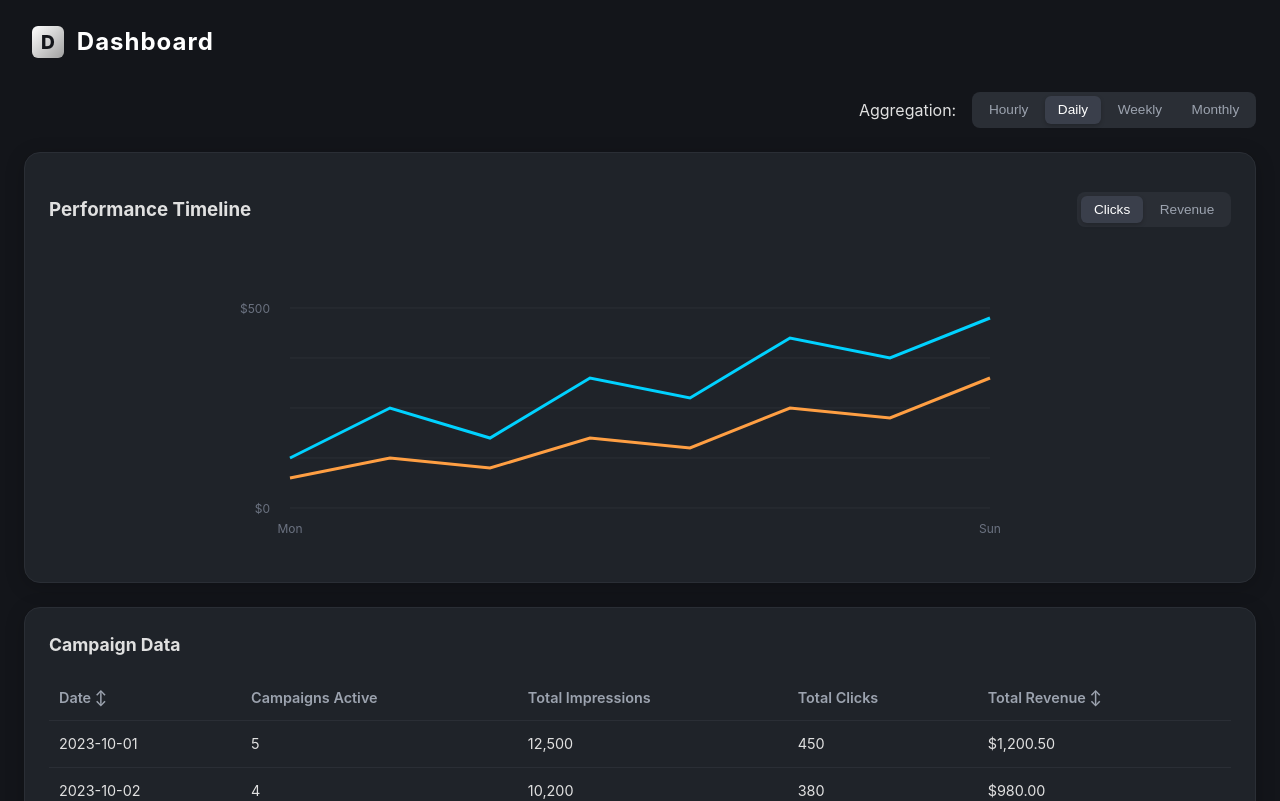
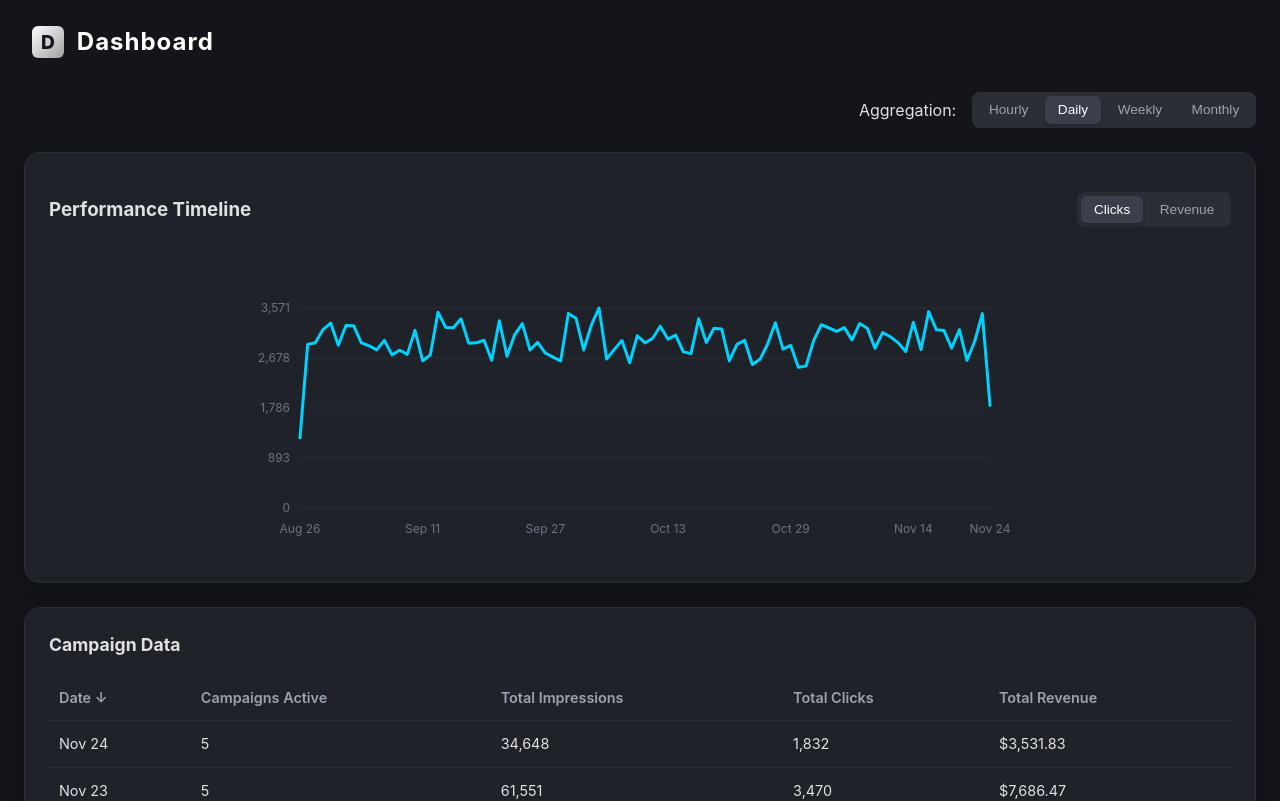
Before and after one commit to hapttic/front-test-assigment-2025-public, a React (Vite) app: page / in a window 1280 px wide. Shown: the top 801 px of the page. Built offline with nearby package versions, Linux system fonts and the light colour scheme.

Commit message:
feat: implement SVG timeline chart and sortable data grid components

```diff
--- a/src/components/Chart/TimelineChart.tsx
+++ b/src/components/Chart/TimelineChart.tsx
@@ -1,18 +1,58 @@
-import React from "react";
+import React, { useMemo } from "react";
 import "./TimelineChart.scss";
+import type { AggregatedDataPoint } from "../../utils/dataProcessor";
 
 type MetricType = "Clicks" | "Revenue";
 
 interface TimelineChartProps {
+  data: AggregatedDataPoint[];
   selectedMetric: MetricType;
   onSelectMetric: (type: MetricType) => void;
 }
 
 const TimelineChart: React.FC<TimelineChartProps> = ({
+  data,
   selectedMetric,
   onSelectMetric,
 }) => {
   const options: MetricType[] = ["Clicks", "Revenue"];
+
+  const { points, maxValue, xLabels } = useMemo(() => {
+    if (!data.length) return { points: "", maxValue: 0, xLabels: [] };
+
+    const values = data.map((d) =>
+      selectedMetric === "Clicks" ? d.clicks : d.revenue
+    );
+    const maxVal = Math.max(...values, 1);
+    const minTime = data[0].timestamp;
+    const maxTime = data[data.length - 1].timestamp;
+    const timeRange = maxTime - minTime || 1;
+
+    const width = 800;
+    const height = 300;
+    const padding = { top: 50, bottom: 50, left: 60, right: 50 };
+    const chartWidth = width - padding.left - padding.right;
+    const chartHeight = height - padding.top - padding.bottom;
+
+    const coordinates = data.map((d) => {
+      const val = selectedMetric === "Clicks" ? d.clicks : d.revenue;
+      const x =
+        data.length === 1
+          ? padding.left + chartWidth / 2
+          : padding.left + ((d.timestamp - minTime) / timeRange) * chartWidth;
+      const y = padding.top + chartHeight - (val / maxVal) * chartHeight;
+      return { x, y, label: d.label };
+    });
+
+    const pointsStr = coordinates.map((p) => `${p.x},${p.y}`).join(" ");
+
+    const labelStep = Math.ceil(coordinates.length / 6);
+    const labels = coordinates.filter(
+      (_, i) => i % labelStep === 0 || i === coordinates.length - 1
+    );
+
+    return { points: pointsStr, maxValue: maxVal, xLabels: labels };
+  }, [data, selectedMetric]);
 
   return (
     <div className="timeline-chart-container">
@@ -34,79 +74,61 @@ const TimelineChart: React.FC<TimelineChartProps> = ({
       </div>
       <div className="chart-wrapper">
         <svg className="chart-svg" viewBox="0 0 800 300">
+          {[0, 0.25, 0.5, 0.75, 1].map((tick) => {
+            const y = 250 - tick * 200;
+            return (
+              <g key={tick}>
                 <line
-            x1="50"
-            y1="50"
+                  x1="60"
+                  y1={y}
                   x2="750"
-            y2="50"
+                  y2={y}
                   stroke="#2a2e35"
                   strokeWidth="1"
                 />
-          <line
-            x1="50"
-            y1="100"
-            x2="750"
-            y2="100"
-            stroke="#2a2e35"
-            strokeWidth="1"
+                <text
+                  x="50"
+                  y={y + 4}
+                  textAnchor="end"
+                  fill="#6b7280"
+                  fontSize="12"
+                >
+                  {selectedMetric === "Revenue" ? "$" : ""}
+                  {Math.round(maxValue * tick).toLocaleString()}
+                </text>
+              </g>
+            );
+          })}
+
+          {points && (
+            <polyline
+              points={points}
+              fill="none"
+              stroke={selectedMetric === "Clicks" ? "#00d2ff" : "#ff9f43"}
+              strokeWidth="3"
+              strokeLinecap="round"
+              strokeLinejoin="round"
             />
-          <line
-            x1="50"
-            y1="150"
-            x2="750"
-            y2="150"
-            stroke="#2a2e35"
-            strokeWidth="1"
-          />
-          <line
-            x1="50"
-            y1="200"
-            x2="750"
-            y2="200"
-            stroke="#2a2e35"
-            strokeWidth="1"
-          />
-          <line
-            x1="50"
-            y1="250"
-            x2="750"
-            y2="250"
-            stroke="#2a2e35"
-            strokeWidth="1"
-          />
+          )}
 
-          <polyline
-            points="50,200 150,150 250,180 350,120 450,140 550,80 650,100 750,60"
-            fill="none"
-            stroke="#00d2ff"
-            strokeWidth="3"
-          />
-          <polyline
-            points="50,220 150,200 250,210 350,180 450,190 550,150 650,160 750,120"
-            fill="none"
-            stroke="#ff9f43"
-            strokeWidth="3"
-          />
-
-          <text x="30" y="255" textAnchor="end" fill="#6b7280" fontSize="12">
-            $0
-          </text>
-          <text x="30" y="55" textAnchor="end" fill="#6b7280" fontSize="12">
-            $500
-          </text>
-
-          <text x="50" y="275" textAnchor="middle" fill="#6b7280" fontSize="12">
-            Mon
-          </text>
+          {xLabels.map((label, i) => (
             <text
-            x="750"
+              key={i}
+              x={label.x}
               y="275"
               textAnchor="middle"
               fill="#6b7280"
               fontSize="12"
             >
-            Sun
+              {label.label}
             </text>
+          ))}
+
+          {!data.length && (
+            <text x="400" y="150" textAnchor="middle" fill="#6b7280">
+              No Data Available
+            </text>
+          )}
         </svg>
       </div>
     </div>
--- a/src/components/Dashboard/Dashboard.tsx
+++ b/src/components/Dashboard/Dashboard.tsx
@@ -1,17 +1,26 @@
-import React, { useState } from "react";
+import React, { useState, useEffect, useMemo } from "react";
 import AggregationControls from "../Controls/AggregationControls";
 import TimelineChart from "../Chart/TimelineChart";
 import DataGrid from "../Table/DataGrid";
 import "./Dashboard.scss";
-
-type AggregationType = "Hourly" | "Daily" | "Weekly" | "Monthly";
+import { fetchData, aggregateData } from "../../utils/dataProcessor";
+import type { RawData, AggregationType } from "../../utils/dataProcessor";
 
 type MetricType = "Clicks" | "Revenue";
 
 const Dashboard: React.FC = () => {
   const [aggregation, setAggregation] = useState<AggregationType>("Daily");
+  const [metric, setMetric] = useState<MetricType>("Clicks");
+  const [rawData, setRawData] = useState<RawData | null>(null);
 
-  const [metric, setMetric] = useState<MetricType>("Clicks");
+  useEffect(() => {
+    fetchData().then(setRawData).catch(console.error);
+  }, []);
+
+  const chartData = useMemo(() => {
+    if (!rawData) return [];
+    return aggregateData(rawData.metrics, aggregation);
+  }, [rawData, aggregation]);
 
   return (
     <div className="dashboard">
@@ -29,10 +38,14 @@ const Dashboard: React.FC = () => {
           />
         </div>
         <div className="chart-section">
-          <TimelineChart selectedMetric={metric} onSelectMetric={setMetric} />
+          <TimelineChart
+            data={chartData}
+            selectedMetric={metric}
+            onSelectMetric={setMetric}
+          />
         </div>
         <div className="grid-section">
-          <DataGrid />
+          <DataGrid data={chartData} />
         </div>
       </main>
     </div>
--- a/src/components/Table/DataGrid.tsx
+++ b/src/components/Table/DataGrid.tsx
@@ -1,7 +1,35 @@
-import React from "react";
+import React, { useState, useMemo } from "react";
 import "./DataGrid.scss";
+import type { AggregatedDataPoint } from "../../utils/dataProcessor";
 
-const DataGrid: React.FC = () => {
+interface DataGridProps {
+  data: AggregatedDataPoint[];
+}
+
+type SortField = "timestamp" | "revenue";
+type SortDirection = "asc" | "desc";
+
+const DataGrid: React.FC<DataGridProps> = ({ data }) => {
+  const [sortField, setSortField] = useState<SortField>("timestamp");
+  const [sortDirection, setSortDirection] = useState<SortDirection>("desc");
+
+  const handleSort = (field: SortField) => {
+    if (sortField === field) {
+      setSortDirection(sortDirection === "asc" ? "desc" : "asc");
+    } else {
+      setSortField(field);
+      setSortDirection("desc");
+    }
+  };
+
+  const sortedData = useMemo(() => {
+    return [...data].sort((a, b) => {
+      const valA = sortField === "timestamp" ? a.timestamp : a.revenue;
+      const valB = sortField === "timestamp" ? b.timestamp : b.revenue;
+      return sortDirection === "asc" ? valA - valB : valB - valA;
+    });
+  }, [data, sortField, sortDirection]);
+
   return (
     <div className="data-grid-container">
       <h3>Campaign Data</h3>
@@ -9,40 +37,45 @@ const DataGrid: React.FC = () => {
         <table className="data-table">
           <thead>
             <tr>
-              <th className="sortable">Date ↕</th>
+              <th className="sortable" onClick={() => handleSort("timestamp")}>
+                Date{" "}
+                {sortField === "timestamp" &&
+                  (sortDirection === "asc" ? "↑" : "↓")}
+              </th>
               <th>Campaigns Active</th>
               <th>Total Impressions</th>
               <th>Total Clicks</th>
-              <th className="sortable">Total Revenue ↕</th>
+              <th className="sortable" onClick={() => handleSort("revenue")}>
+                Total Revenue{" "}
+                {sortField === "revenue" &&
+                  (sortDirection === "asc" ? "↑" : "↓")}
+              </th>
             </tr>
           </thead>
           <tbody>
-            <tr>
-              <td>2023-10-01</td>
-              <td>5</td>
-              <td>12,500</td>
-              <td>450</td>
-              <td>$1,200.50</td>
-            </tr>
-            <tr>
-              <td>2023-10-02</td>
-              <td>4</td>
-              <td>10,200</td>
-              <td>380</td>
-              <td>$980.00</td>
-            </tr>
-            <tr>
-              <td>2023-10-03</td>
-              <td>6</td>
-              <td>15,100</td>
-              <td>520</td>
-              <td>$1,450.25</td>
-            </tr>
-            <tr>
-              <td colSpan={5} className="empty-state">
-                Select aggregation to view data
-              </td>
-            </tr>
+            {sortedData.length > 0 ? (
+              sortedData.map((row) => (
+                <tr key={row.timestamp}>
+                  <td>{row.label}</td>
+                  <td>{row.campaignsActive}</td>
+                  <td>{row.impressions.toLocaleString()}</td>
+                  <td>{row.clicks.toLocaleString()}</td>
+                  <td>
+                    $
+                    {row.revenue.toLocaleString(undefined, {
+                      minimumFractionDigits: 2,
+                      maximumFractionDigits: 2,
+                    })}
+                  </td>
+                </tr>
+              ))
+            ) : (
+              <tr>
+                <td colSpan={5} className="empty-state">
+                  No data available
+                </td>
+              </tr>
+            )}
           </tbody>
         </table>
       </div>
--- /dev/null
+++ b/src/utils/dataProcessor.ts
@@ -0,0 +1,133 @@
+export interface Campaign {
+  id: string;
+  name: string;
+  platform: string;
+}
+
+export interface Metric {
+  campaignId: string;
+  timestamp: string;
+  impressions: number;
+  clicks: number;
+  revenue: number;
+}
+
+export interface RawData {
+  campaigns: Campaign[];
+  metrics: Metric[];
+}
+
+export interface AggregatedDataPoint {
+  label: string;
+  timestamp: number;
+  clicks: number;
+  revenue: number;
+  impressions: number;
+  campaignsActive: number;
+}
+
+export type AggregationType = "Hourly" | "Daily" | "Weekly" | "Monthly";
+
+export const fetchData = async (): Promise<RawData> => {
+  const response = await fetch("/data.json");
+  if (!response.ok) {
+    throw new Error("Failed to fetch data");
+  }
+  return response.json();
+};
+
+export const aggregateData = (
+  metrics: Metric[],
+  aggregation: AggregationType
+): AggregatedDataPoint[] => {
+  const groups: {
+    [key: string]: AggregatedDataPoint & { campaignIds: Set<string> };
+  } = {};
+
+  metrics.forEach((metric) => {
+    const date = new Date(metric.timestamp);
+    let key = "";
+    let label = "";
+    let groupTimestamp = 0;
+
+    switch (aggregation) {
+      case "Hourly": {
+        key = `${date.getFullYear()}-${date.getMonth()}-${date.getDate()}-${date.getHours()}`;
+        label = date.toLocaleTimeString([], {
+          hour: "2-digit",
+          minute: "2-digit",
+        });
+        const hourDate = new Date(date);
+        hourDate.setMinutes(0, 0, 0);
+        groupTimestamp = hourDate.getTime();
+        break;
+      }
+      case "Daily": {
+        key = date.toISOString().split("T")[0];
+        label = date.toLocaleDateString([], { month: "short", day: "numeric" });
+        const dayDate = new Date(date);
+        dayDate.setHours(0, 0, 0, 0);
+        groupTimestamp = dayDate.getTime();
+        break;
+      }
+      case "Weekly": {
+        const startOfWeek = new Date(date);
+        const day = startOfWeek.getDay();
+        const diff = startOfWeek.getDate() - day + (day === 0 ? -6 : 1);
+        startOfWeek.setDate(diff);
+        startOfWeek.setHours(0, 0, 0, 0);
+        key = startOfWeek.getTime().toString();
+        label = `Wk ${getWeekNumber(date)}`;
+        groupTimestamp = startOfWeek.getTime();
+        break;
+      }
+      case "Monthly": {
+        key = `${date.getFullYear()}-${date.getMonth()}`;
+        label = date.toLocaleDateString([], {
+          month: "short",
+          year: "2-digit",
+        });
+        const monthDate = new Date(date);
+        monthDate.setDate(1);
+        monthDate.setHours(0, 0, 0, 0);
+        groupTimestamp = monthDate.getTime();
+        break;
+      }
+    }
+
+    if (!groups[key]) {
+      groups[key] = {
+        label,
+        timestamp: groupTimestamp,
+        clicks: 0,
+        revenue: 0,
+        impressions: 0,
+        campaignsActive: 0,
+        campaignIds: new Set(),
+      };
+    }
+
+    groups[key].clicks += metric.clicks;
+    groups[key].revenue += metric.revenue;
+    groups[key].impressions += metric.impressions;
+    groups[key].campaignIds.add(metric.campaignId);
+  });
+
+  return Object.values(groups)
+    .map((group) => ({
+      ...group,
+      campaignsActive: group.campaignIds.size,
+      campaignIds: undefined,
+    }))
+    .sort((a, b) => a.timestamp - b.timestamp);
+};
+
+function getWeekNumber(d: Date): number {
+  d = new Date(Date.UTC(d.getFullYear(), d.getMonth(), d.getDate()));
+  d.setUTCDate(d.getUTCDate() + 4 - (d.getUTCDay() || 7));
+  const yearStart = new Date(Date.UTC(d.getUTCFullYear(), 0, 1));
+  const weekNo = Math.ceil(
+    ((d.getTime() - yearStart.getTime()) / 86400000 + 1) / 7
+  );
+  return weekNo;
+}
```
Lines whose indentation alone changed are shown as unchanged.
